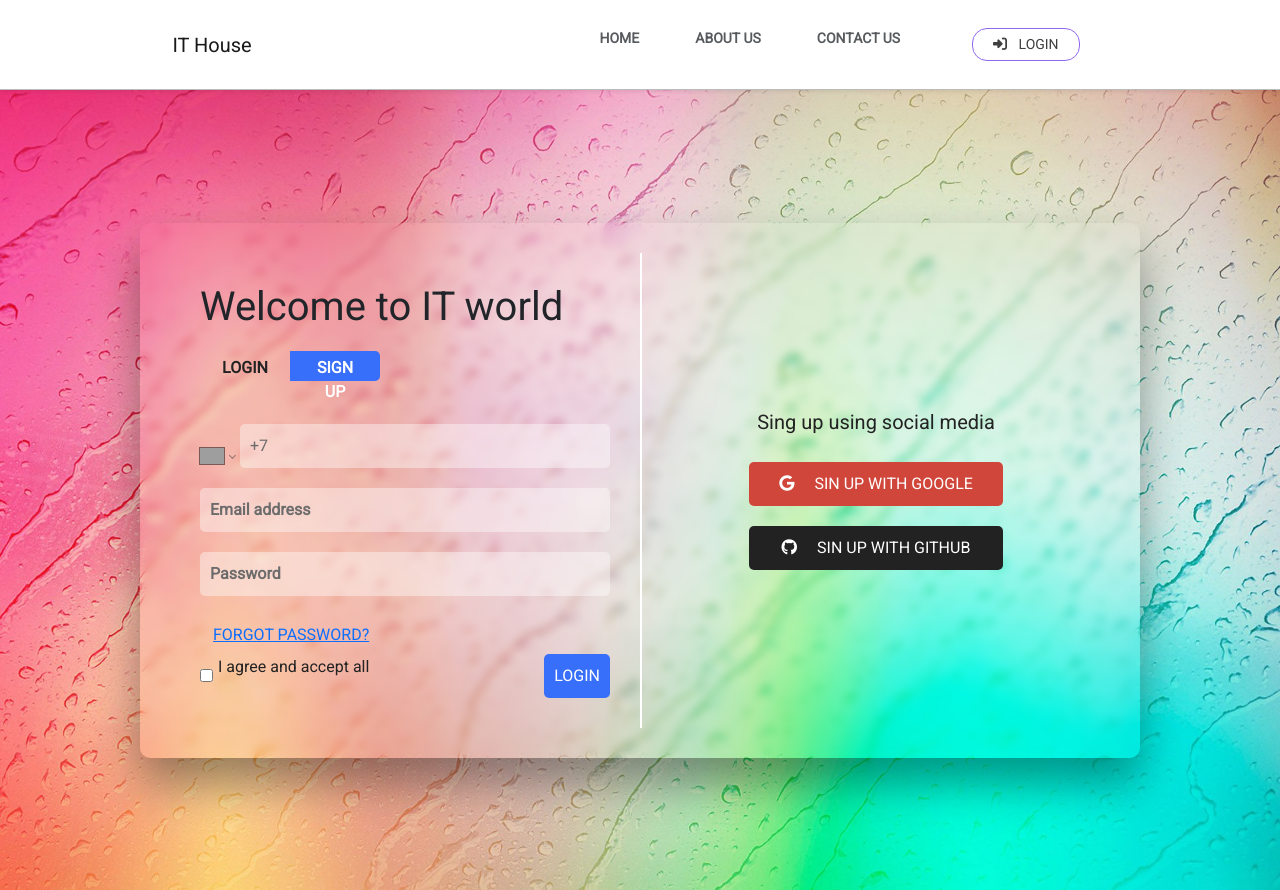
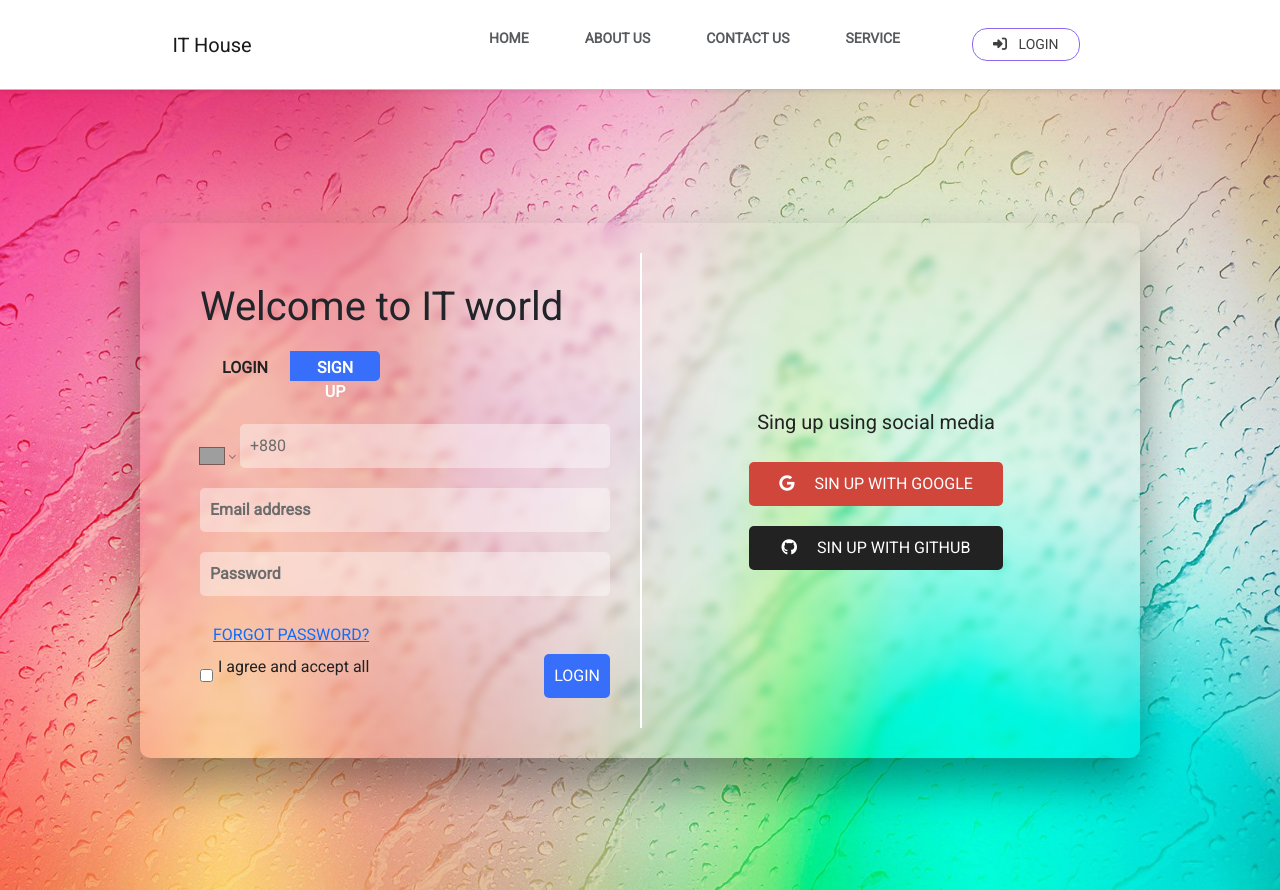
Before and after one commit to JRnihar/test-react-project, a React (Create React App) app: page /login in a window 1280 px wide. Built offline with nearby package versions, Linux system fonts and the light colour scheme; no server answers; grey boxes are pictures that could not be loaded.

Commit message:
update requireAuthe

```diff
--- a/src/App.js
+++ b/src/App.js
@@ -8,6 +8,7 @@ import Home from './Components/Home/Home';
 import Login from './Components/Login/Login';
 import NotFound from './Components/NotFound/NotFound';
 import Register from './Components/Register/Register';
+import RequireAuth from './Components/RequireAuth/RequireAuth';
 import Services from './Components/Services/Services';
 
 
@@ -20,7 +21,9 @@ function App() {
         <Route path='/home' element={<Home></Home>}></Route>
         <Route path='/about' element={<AboutUs/>}></Route>
         <Route path='/contact_us' element={<ContactUs/>}></Route>
-        <Route path='/Service' element={<Services/>}></Route>
+        <Route path='/Service' element={<RequireAuth>
+          <Services />
+        </RequireAuth>}></Route>
         <Route path='/login' element={<Login></Login>}></Route>
         <Route path='/register' element={<Register></Register>}></Route>
         <Route path='*' element={<NotFound></NotFound>}></Route>
--- a/src/Components/Header/Header.js
+++ b/src/Components/Header/Header.js
@@ -31,12 +31,12 @@ const Header = () => {
                             <Nav.Link className='text-dark nav-link nav-link-ltr' as={CustomLink} to="/">Home</Nav.Link>
                             <Nav.Link className='text-dark nav-link nav-link-ltr' as={CustomLink} to="about">About US</Nav.Link>
                             <Nav.Link className='text-dark nav-link nav-link-ltr' as={CustomLink} to="contact_us">Contact us</Nav.Link>
-                            {
 
-                                user && <>
+
+
                                     <Nav.Link className='text-dark nav-link nav-link-ltr ' as={CustomLink} to="Service">Service</Nav.Link>
-                                </>
-                            }
+
+
                             {
                                 user
                                 ?
--- a/src/Components/Login/Login.js
+++ b/src/Components/Login/Login.js
@@ -67,7 +67,7 @@ const Login = () => {
                                 <PhoneInput
                                     international
                                     countryCallingCodeEditable={false}
-                                    defaultCountry="RU"
+                                    defaultCountry="BD"
                                     value={value}
                                     onChange={setValue} />
                                 <input ref={emailRef} type="email" name="email" onChange={(e) => setEmail(e.target.value)} placeholder="Email address"  required/>
```
